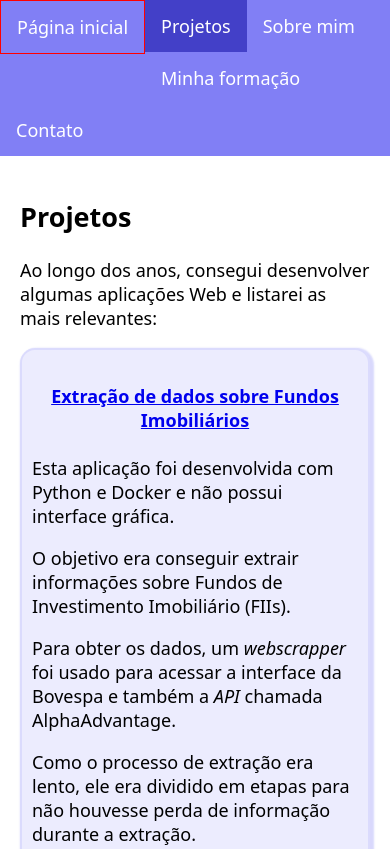
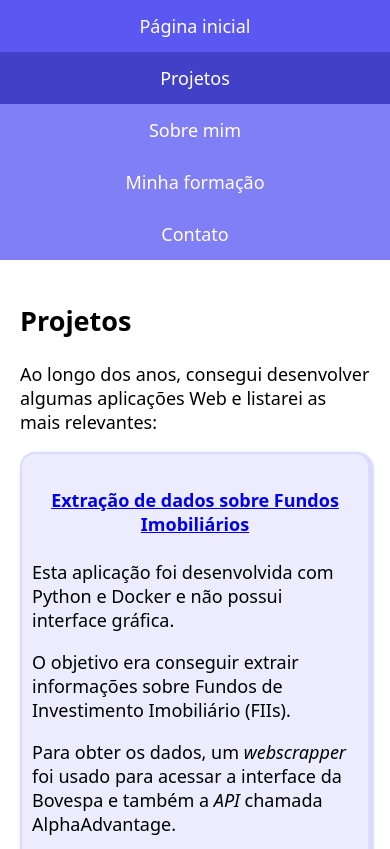
Before and after one commit to wellintoncr/wellintoncr.github.io, a plain HTML site: page projetos.html in a window 390 px wide. Shown: the top 849 px of the page. Drawn offline with Linux system fonts and the light colour scheme.

Commit message:
Ajuste da estilização

```diff
--- a/style.css
+++ b/style.css
@@ -16,10 +16,11 @@ nav ul {
     overflow: hidden;
     background-color: var(--background-color-primaria);
 
-    & li {
+    li {
+        /* Em telas maiores, as opções do menu ficarão lado a lado */
         float: left;
 
-        & a {
+        a {
             /* Suaviza a transição de cor */
             transition: background-color 0.3s;
             display: block;
@@ -29,20 +30,22 @@ nav ul {
             text-decoration: none;
         }
 
-        & a:hover {
-            border: 1px solid red;
+        a:hover {
+            background-color: var(--background-color-hover-primaria);
         }
     }
+
     li.active {
         background-color: hsla(241, 96%, 31%, 0.5);
     }
+
+    /* Em telas pequenas, as opções do menu ficarão empilhadas */
+    @media (max-width: 600px) {
+        li {
+            float: none;
         }
-
-
-
-
-
-
+    }
+}
 
 .content {
     padding: 20px;
@@ -76,6 +79,7 @@ nav ul {
             display: flex;
             justify-content: center;
             margin: 10px 0;
+
             button {
                 width: 80px;
                 height: 40px;
@@ -93,7 +97,6 @@ nav ul {
     display: flex;
     flex-wrap: wrap;
     gap: 20px;
-}
 
     .card {
         background-color: hsla(241, 100%, 46%, 0.075);
@@ -103,16 +106,14 @@ nav ul {
         padding: 10px;
         border: 2px solid hsla(241, 100%, 46%, 0.07);
         box-shadow: 2px 2px 2px 2px hsla(241, 100%, 46%, 0.151);
-}
 
-.card h4 {
+        h4 {
             text-align: center;
             font-size: 18px;
         }
+    }
+}
 
-.card hr {
-    color: hsla(241, 100%, 46%, 0.1)
-}
 
 .summary-container {
     display: flex;
```
Lines whose indentation alone changed are shown as unchanged.
